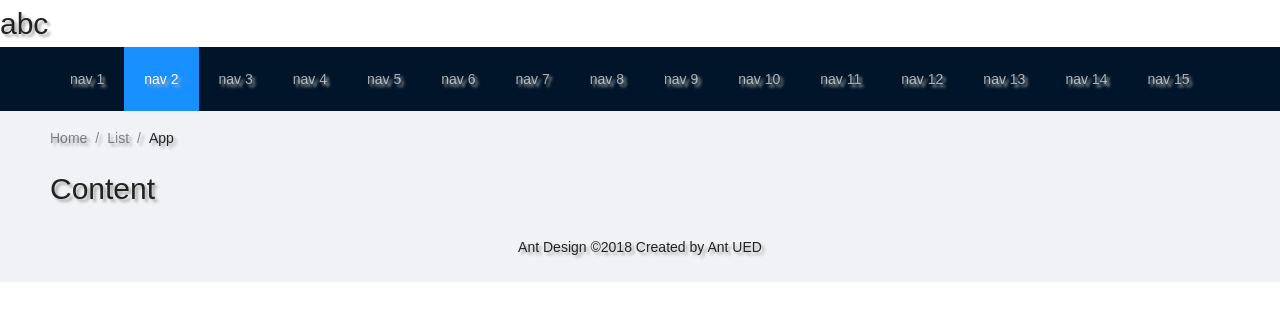
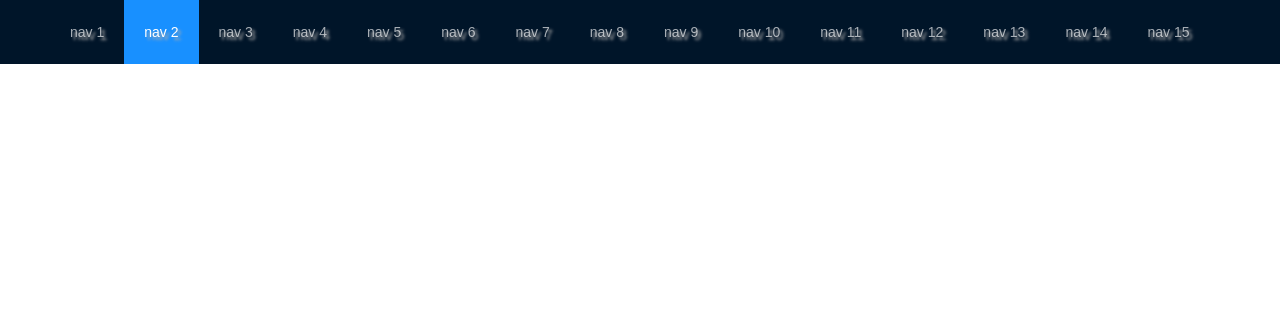
Before and after one commit to rajrachchh14/react-antd, a React (Create React App) app: page / in a window 1280 px wide. Shown: the top 320 px of the page. Built offline with nearby package versions, Linux system fonts and the light colour scheme; a web font is replaced by a local one.

Commit message:
2 files modified

```diff
--- a/src/App.js
+++ b/src/App.js
@@ -6,7 +6,6 @@ import Header from './Header';
 function App() {
   return (
     <div>
-      abc
       <Header />
       {/* </Topbar> */}
     </div>
--- a/src/Header.js
+++ b/src/Header.js
@@ -17,17 +17,17 @@ function Header() {
             })}
           </Menu>
         </Header>
-        <Content style={{ padding: '0 50px' }}>
+        {/* <Content style={{ padding: '0 50px' }}>
           <Breadcrumb style={{ margin: '16px 0' }}>
             <Breadcrumb.Item>Home</Breadcrumb.Item>
             <Breadcrumb.Item>List</Breadcrumb.Item>
             <Breadcrumb.Item>App</Breadcrumb.Item>
           </Breadcrumb>
           <div className="site-layout-content">Content</div>
-        </Content>
-        <Footer style={{ textAlign: 'center' }}>
+        </Content> */}
+        {/* <Footer style={{ textAlign: 'center' }}>
           Ant Design ©2018 Created by Ant UED
-        </Footer>
+        </Footer> */}
       </Layout>
     </div>
   );
```
